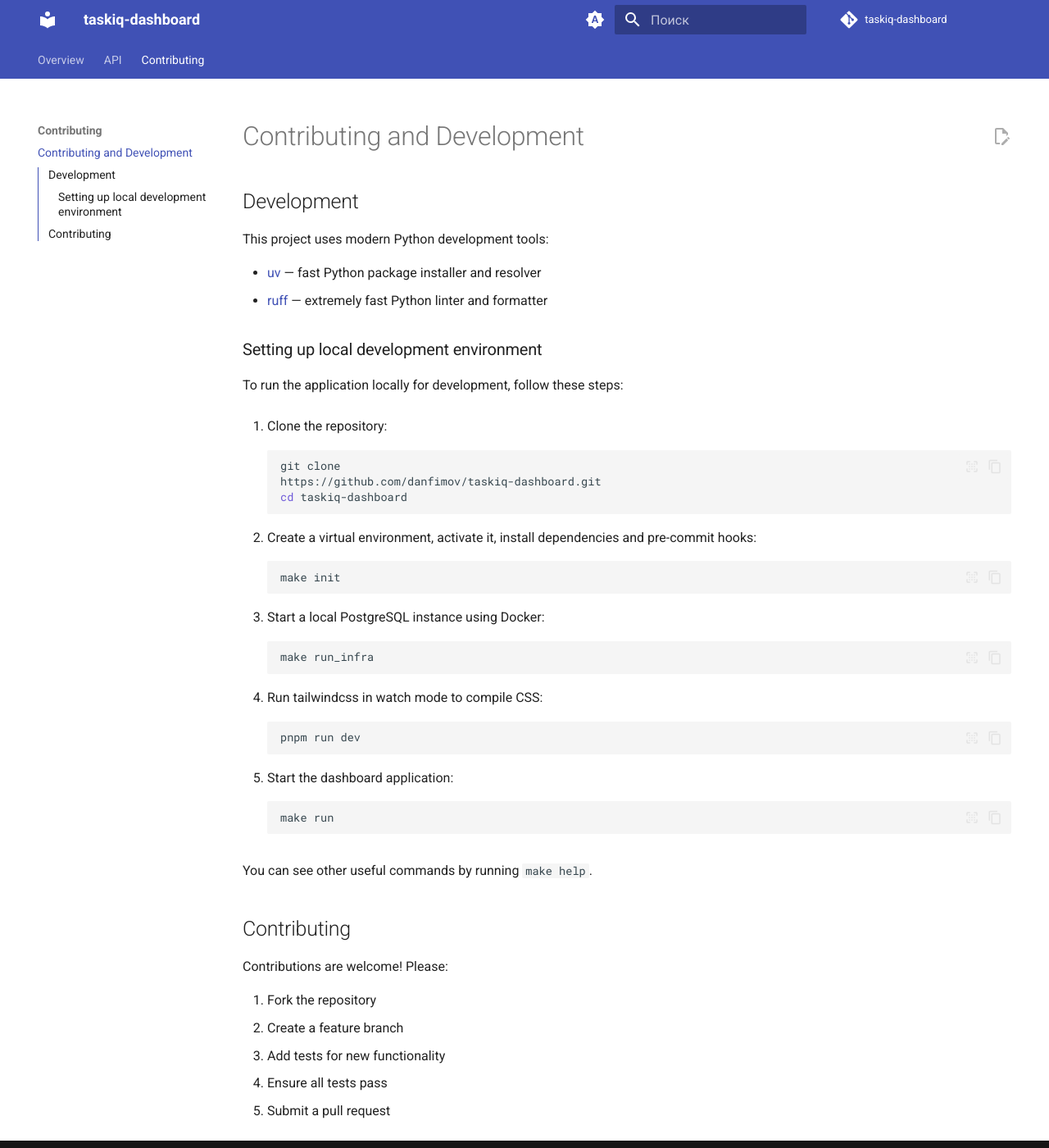
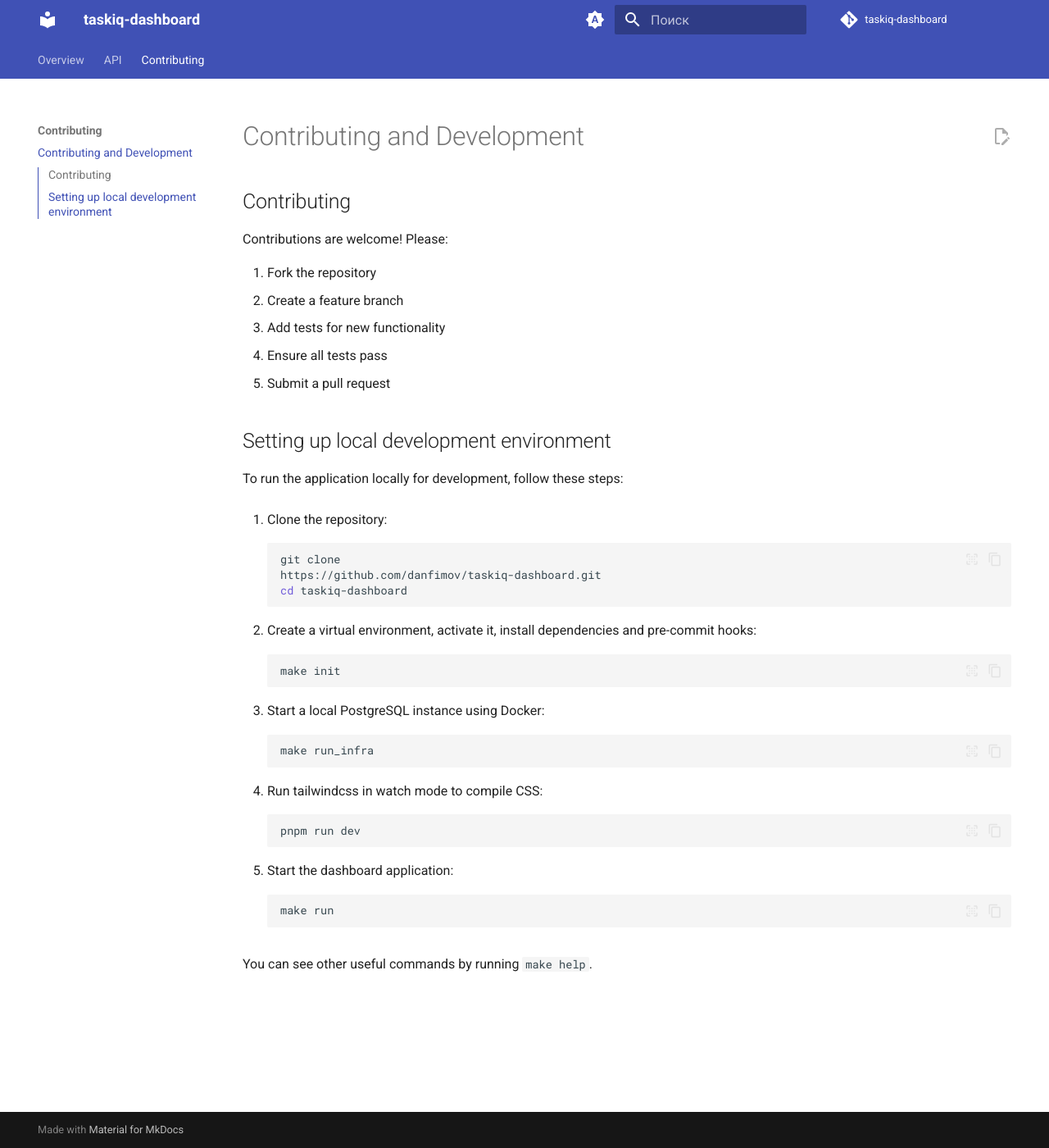
Before and after one commit to danfimov/taskiq-dashboard, an MkDocs documentation site: the page built from docs/contributing.md, in a window 1280 px wide and 1400 px high. Shown: the whole window at 82% size. Built offline with MkDocs 1.6.1 and Material for MkDocs 9.7.7, drawn with Linux system fonts in a browser that asks for light colours; comment, search, counter and statistics services are not loaded.

```diff
--- a/docs/contributing.md
+++ b/docs/contributing.md
@@ -2,14 +2,17 @@
 title: Contributing and Development
 ---
 
-## Development
+## Contributing
 
-This project uses modern Python development tools:
+Contributions are welcome! Please:
 
-- [uv](https://github.com/astral-sh/uv) — fast Python package installer and resolver
-- [ruff](https://github.com/astral-sh/ruff) — extremely fast Python linter and formatter
+1. Fork the repository
+2. Create a feature branch
+3. Add tests for new functionality
+4. Ensure all tests pass
+5. Submit a pull request
 
-### Setting up local development environment
+## Setting up local development environment
 
 To run the application locally for development, follow these steps:
 
```
Also changed, not shown: other parts of docs/contributing.md (+0 -10 lines), README.md (+2 -2 lines).
